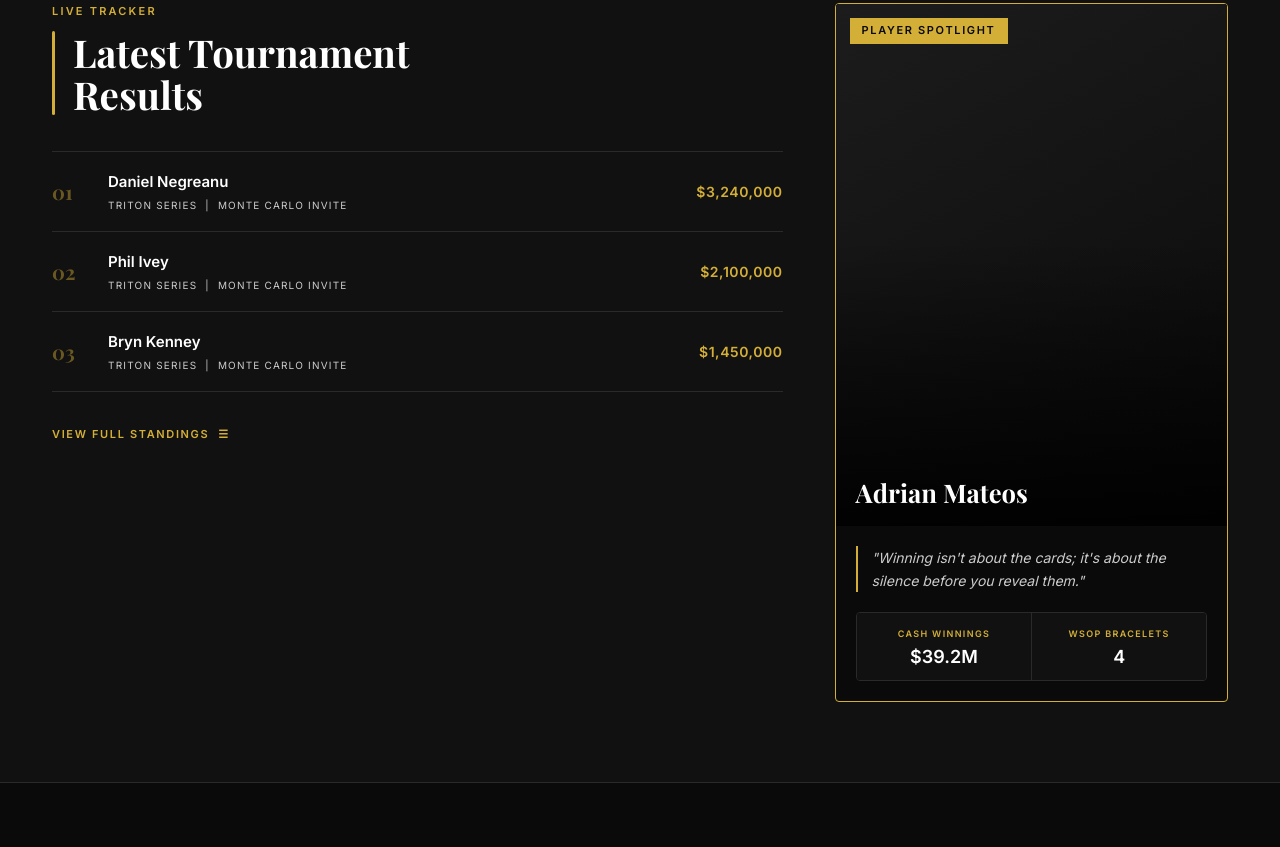
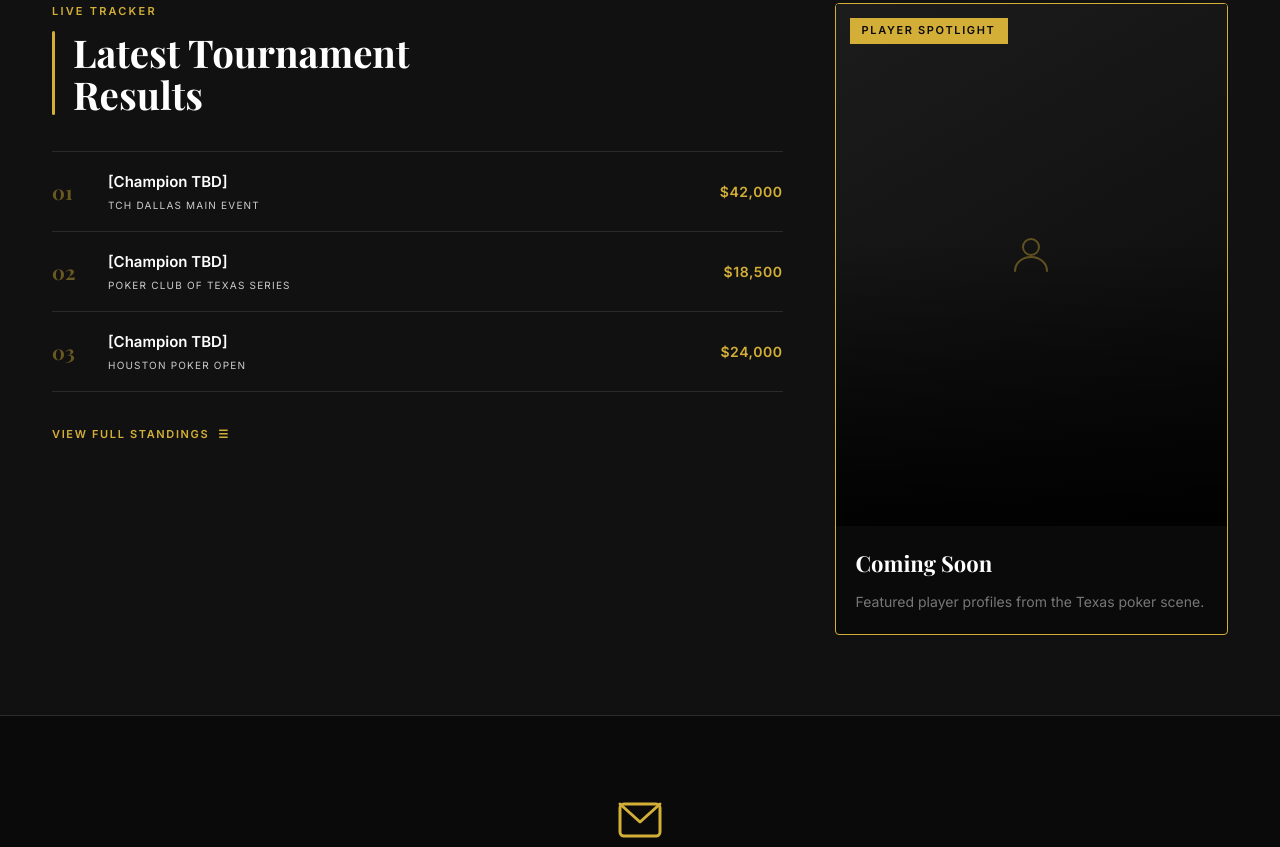
Before and after one commit to shomari51-dot/the-sham-report-v2, a plain HTML site: page index.html in a window 1280 px wide. Shown: the part 1525-2372 px from the top of the page. Drawn offline with nearby package versions, Linux system fonts and the light colour scheme.

Commit message:
Fix hero grid lines, gold card labels, placeholder spotlight & results, archive link

```diff
--- a/index.html
+++ b/index.html
@@ -12,6 +12,14 @@
   <link href="https://fonts.googleapis.com/css2?family=Playfair+Display:wght@400;700;900&family=Inter:wght@400;600&display=swap" rel="stylesheet">
 
   <link rel="stylesheet" href="css/styles.css">
+  <style>
+    /* Fix 1: eliminate mosaic gap lines — seamless tile texture */
+    .hero-mosaic { gap: 0; padding: 0; }
+    .mosaic-tile  { border-radius: 0; border: none; border-right: 1px solid #1A1A1A; border-bottom: 1px solid #1A1A1A; }
+
+    /* Fix 2: card category labels gold, not red */
+    .card-tags { color: #D4AF37; }
+  </style>
 </head>
 <body>
 
@@ -147,7 +155,7 @@
 
       <div class="section-header">
         <h2 class="section-title">LATEST REPORTS</h2>
-        <a href="#" class="section-link">View All Archives</a>
+        <a href="news.html" class="section-link">View All Archives</a>
       </div>
 
       <div class="card-grid">
@@ -223,26 +231,26 @@
             <li class="result-entry">
               <span class="result-num">01</span>
               <div>
-                <p class="result-player">Daniel Negreanu</p>
-                <p class="result-detail">Triton Series&nbsp;&nbsp;|&nbsp;&nbsp;Monte Carlo Invite</p>
+                <p class="result-player">[Champion TBD]</p>
+                <p class="result-detail">TCH Dallas Main Event</p>
               </div>
-              <span class="result-prize">$3,240,000</span>
+              <span class="result-prize">$42,000</span>
             </li>
             <li class="result-entry">
               <span class="result-num">02</span>
               <div>
-                <p class="result-player">Phil Ivey</p>
-                <p class="result-detail">Triton Series&nbsp;&nbsp;|&nbsp;&nbsp;Monte Carlo Invite</p>
+                <p class="result-player">[Champion TBD]</p>
+                <p class="result-detail">Poker Club of Texas Series</p>
               </div>
-              <span class="result-prize">$2,100,000</span>
+              <span class="result-prize">$18,500</span>
             </li>
             <li class="result-entry">
               <span class="result-num">03</span>
               <div>
-                <p class="result-player">Bryn Kenney</p>
-                <p class="result-detail">Triton Series&nbsp;&nbsp;|&nbsp;&nbsp;Monte Carlo Invite</p>
+                <p class="result-player">[Champion TBD]</p>
+                <p class="result-detail">Houston Poker Open</p>
               </div>
-              <span class="result-prize">$1,450,000</span>
+              <span class="result-prize">$24,000</span>
             </li>
           </ul>
 
@@ -256,25 +264,18 @@
           <div class="spotlight-card">
             <div class="spotlight-badge">Player Spotlight</div>
 
-            <!-- Dark placeholder — no image -->
-            <div class="spotlight-photo" aria-label="Player photo placeholder">
+            <!-- Placeholder — no player yet -->
+            <div class="spotlight-photo" aria-label="Player spotlight placeholder" style="align-items:center; justify-content:center;">
               <div class="spotlight-photo-bg"></div>
               <div class="spotlight-photo-gradient"></div>
-              <div class="spotlight-name-overlay">Adrian Mateos</div>
+              <div style="position:relative;z-index:2;text-align:center;padding:20px;">
+                <svg width="48" height="48" viewBox="0 0 24 24" fill="none" stroke="#D4AF37" stroke-width="1" stroke-linecap="round" stroke-linejoin="round" style="opacity:0.4;margin-bottom:12px;"><circle cx="12" cy="8" r="4"/><path d="M4 20c0-4 3.6-7 8-7s8 3 8 7"/></svg>
+              </div>
             </div>
 
             <div class="spotlight-body">
-              <p class="spotlight-quote">"Winning isn't about the cards; it's about the silence before you reveal them."</p>
-              <div class="spotlight-stats">
-                <div class="stat-item">
-                  <p class="stat-label">Cash Winnings</p>
-                  <p class="stat-value">$39.2M</p>
-                </div>
-                <div class="stat-item">
-                  <p class="stat-label">WSOP Bracelets</p>
-                  <p class="stat-value">4</p>
-                </div>
-              </div>
+              <p style="font-family:'Playfair Display',serif;font-size:22px;font-weight:700;color:#FFFFFF;margin-bottom:10px;">Coming Soon</p>
+              <p style="font-family:'Inter',sans-serif;font-size:14px;color:#777777;line-height:1.6;">Featured player profiles from the Texas poker scene.</p>
             </div>
           </div>
         </div>
```
